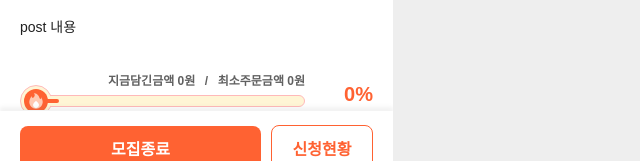
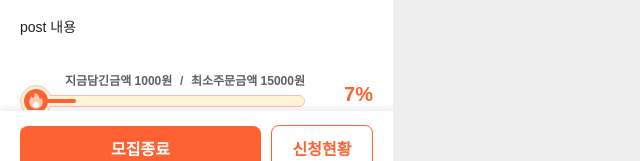
Before and after one commit to arane152/final-project, a React (Vite) app: page /post in a window 1280 px wide. Shown: the part 641-802 px from the top of the page, without its empty margins (0-640 px from the left). Built offline with nearby package versions, Linux system fonts and the light colour scheme; a web font is replaced by a local one.

Commit message:
YeJun-StatusBar.jsx-06012136

```diff
--- a/src/components/StatusBar.jsx
+++ b/src/components/StatusBar.jsx
@@ -34,7 +34,8 @@ const StatusBarWrapper = styled.div`
 
 const StatusBarTextWrapper = styled.div`
     display: flex;
-    width: 197px;
+    min-width: 197px;
+    width: 240px;
     height: 17px;
     justify-content: space-between;
     align-items: center;
@@ -43,7 +44,9 @@ const StatusBarTextWrapper = styled.div`
     color: #606060;
 `
 
-const StatusBarText = styled.p``
+const StatusBarText = styled.p`
+    width: auto;
+`
 
 const StatusBarBackground = styled.div`
     display: flex;
@@ -79,7 +82,7 @@ const StatusBarImg = styled.div`
 
 const StatusBarMarker = styled.div`
     display: flex;
-    width: 15px;
+    width: ${props => 15 + ((props.totalPercent ?? 0) / 100) * (256 - 15)}px;
     height: 4px;
     background-color: #FF6232;
     margin-left: 24px;
@@ -98,12 +101,14 @@ const StatusBarMark = styled.div`
 `
 
 function StatusBar(props) {
+    const totalPercent = props.postMinPrice === 0 ? 0 : Math.min(Math.round((props.nowPrice / props.postMinPrice) * 100), 100);
+
     if (props.type == "simple") {
         return (
             <WrapperSimple>
                 <StatusBarWrapper>
                     <StatusBarBackgroundSimple>
-                        <StatusBarMarker></StatusBarMarker>
+                        <StatusBarMarker totalPercent={totalPercent}></StatusBarMarker>
                         <StatusBarImg></StatusBarImg>
                     </StatusBarBackgroundSimple>
                 </StatusBarWrapper>
@@ -119,12 +124,12 @@ function StatusBar(props) {
                         <StatusBarText>지금담긴금액 {props.nowPrice}원</StatusBarText> / <StatusBarText>최소주문금액 {props.postMinPrice}원</StatusBarText>
                     </StatusBarTextWrapper>
                     <StatusBarBackground>
-                        <StatusBarMarker></StatusBarMarker>
+                        <StatusBarMarker totalPercent={totalPercent}></StatusBarMarker>
                         <StatusBarImg></StatusBarImg>
                     </StatusBarBackground>
                     <StatusBarMark></StatusBarMark>
                 </StatusBarWrapper>
-                <StatusText>{props.totalPercent}%</StatusText>
+                <StatusText>{totalPercent}%</StatusText>
             </Wrapper>
         )
     }
--- a/src/modules/PostContainer.jsx
+++ b/src/modules/PostContainer.jsx
@@ -90,7 +90,7 @@ function PostConatiner (props) {
                 <InfoBox title="선입금" content="농협 000000000000" badge="필수"></InfoBox>
             </PostInfo>
             <PostContent>{props.postContent}</PostContent>
-            <StatusBar totalPercent="0" nowPrice="0" postMinPrice="0"></StatusBar>
+            <StatusBar nowPrice="1000" postMinPrice="15000"></StatusBar>
         </PostWrapper>
     )
 }
```
